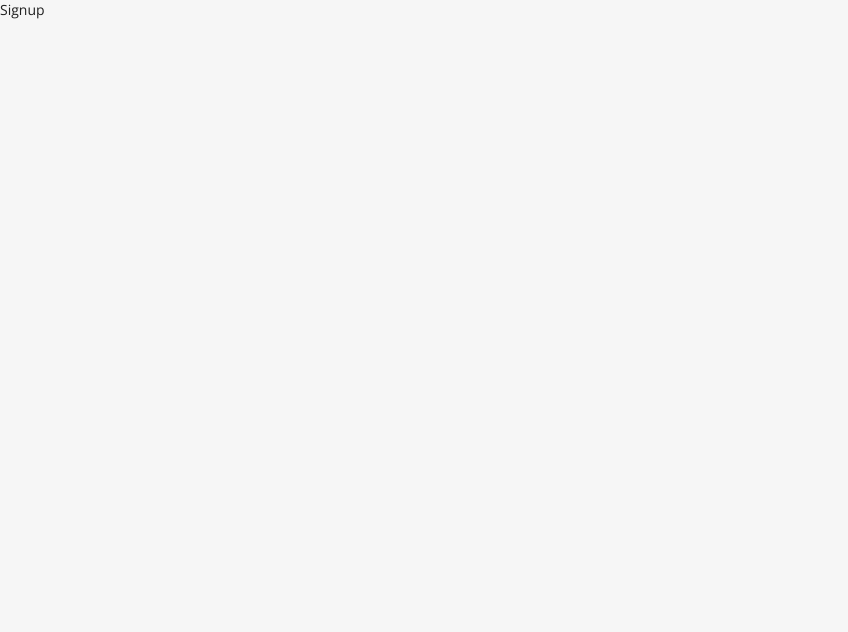
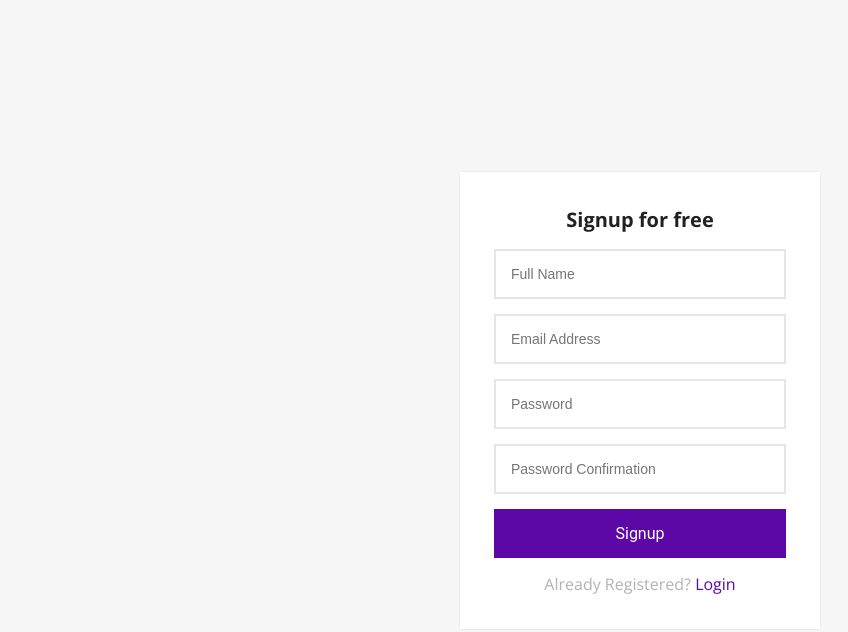
Before and after one commit to katicaaax/projekat, a React (Vite) app in the folder react/: page /signup in a window 1280 px wide. Shown: the top 632 px of the page, without its empty margins (0-848 px from the left). Built offline with nearby package versions, Linux system fonts and the light colour scheme.

Commit message:
Signup + Login povezivanje. React.

```diff
--- a/react/src/pages/Signup.jsx
+++ b/react/src/pages/Signup.jsx
@@ -1,8 +1,30 @@
+import { Link } from "react-router-dom";
+
 export default function Signup() {
 
+
+const onSubmit = (ev) => {
+    ev.preventDefault()
+}
+
+
     return (
-        <div>
-            Signup
+        <div className="login-signup-form animated fadeInDown">
+        <div className="form">
+            <form onSubmit={onSubmit}>
+                <h1 className="title">
+                    Signup for free
+                </h1>
+    <input type="email" placeholder="Full Name" />
+    <input type="email" placeholder="Email Address" />
+    <input type="password" placeholder="Password" />
+    <input type="password" placeholder="Password Confirmation" />
+    <button className="btn btn-block">Signup</button>
+    <p className="message">
+    Already Registered? <Link to="/login">Login</Link>
+                </p>
+            </form>
         </div>
+    </div>
     )
 }
```
